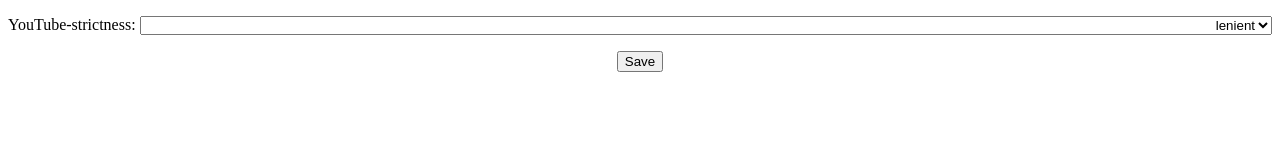
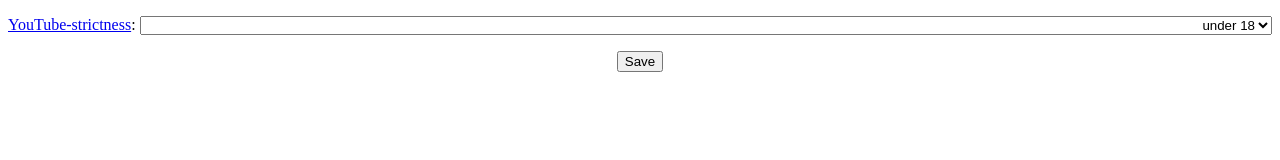
Before and after one commit to serv-inc/safe-search, a browser extension: page addon/options.html in a window 1280 px wide. Drawn offline with Linux system fonts and the light colour scheme.

Commit message:
doc: lacked link to settings wiki from options page

```diff
--- a/addon/options.html
+++ b/addon/options.html
@@ -7,9 +7,10 @@
   <body>
     <form id="options">
       <p>
-        <label>YouTube-strictness:</label>&nbsp;
+        <label><a
+href="https://github.com/serv-inc/safe-search/wiki/Configure">YouTube-strictness</a>:</label>&nbsp;
         <select id="youtube">
-          <option>lenient</option>
+          <option>under 18</option>
           <option>moderate</option>
           <option>strict</option>
         </select>
```
Also changed, not shown: addon/manifest.json.
